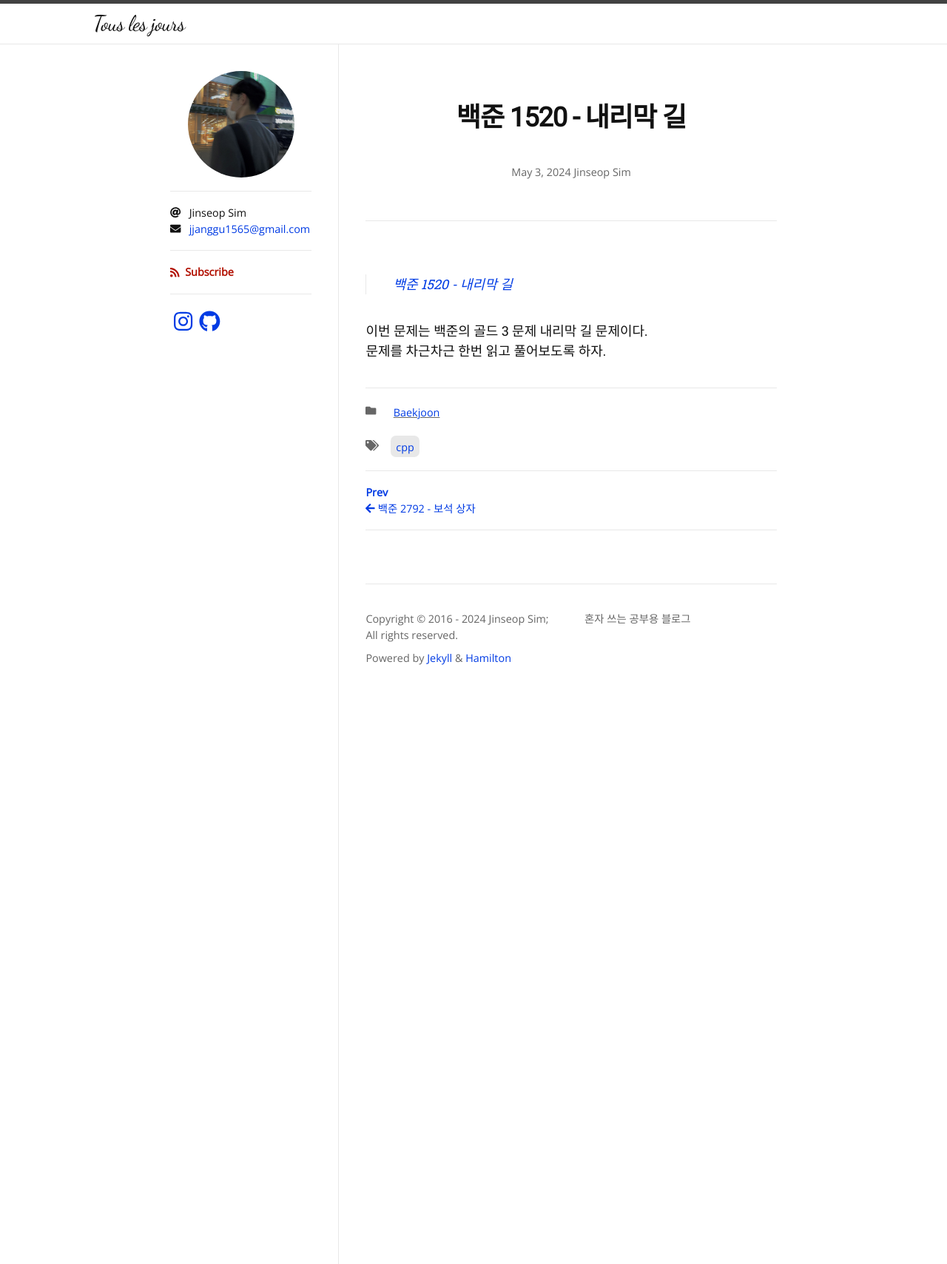
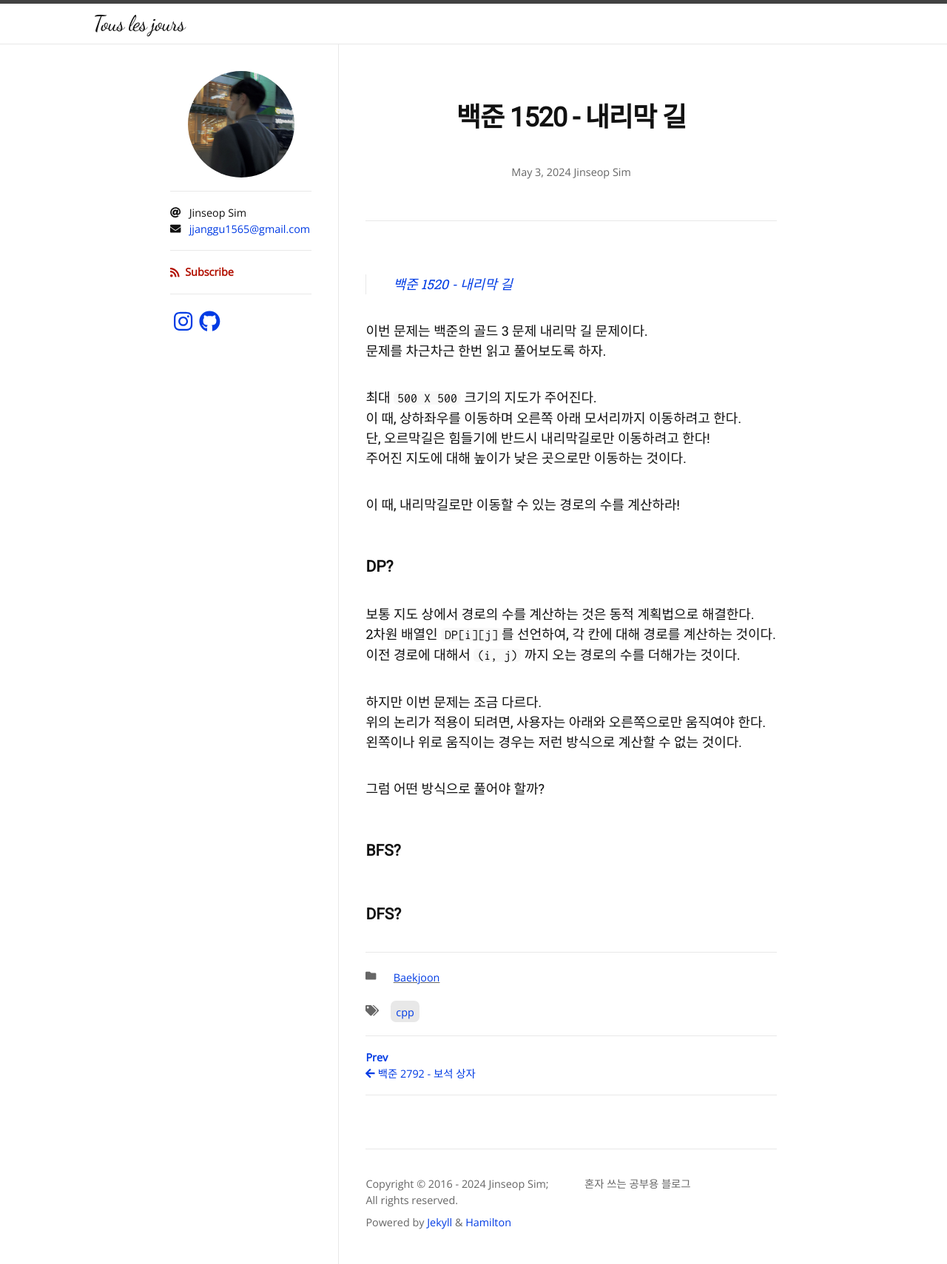
Before and after one commit to Jinseop-Sim/Jinseop-Sim.github.io, a Jekyll site: the page built from _posts/2024-05-03-bj-1520.md, in a window 1280 px wide. Shown: the whole page at 74% size. Built offline with Jekyll 4.4.1, drawn with Linux system fonts in a browser that asks for light colours; nearby versions of some CDN libraries; some web fonts are replaced; comment, search, counter and statistics services are not loaded.

Commit message:
글 수정

````diff
--- a/_posts/2024-05-03-bj-1520.md
+++ b/_posts/2024-05-03-bj-1520.md
@@ -10,3 +10,25 @@ author:
 
 이번 문제는 백준의 골드 3 문제 내리막 길 문제이다.
 문제를 차근차근 한번 읽고 풀어보도록 하자.
+
+최대 ```500 X 500``` 크기의 지도가 주어진다.
+이 때, 상하좌우를 이동하며 오른쪽 아래 모서리까지 이동하려고 한다.
+단, 오르막길은 힘들기에 반드시 내리막길로만 이동하려고 한다!
+주어진 지도에 대해 높이가 낮은 곳으로만 이동하는 것이다.
+
+이 때, 내리막길로만 이동할 수 있는 경로의 수를 계산하라!
+
+### DP?
+보통 지도 상에서 경로의 수를 계산하는 것은 동적 계획법으로 해결한다.
+2차원 배열인 ```DP[i][j]```를 선언하여, 각 칸에 대해 경로를 계산하는 것이다.
+이전 경로에 대해서 ```(i, j)``` 까지 오는 경로의 수를 더해가는 것이다.
+
+하지만 이번 문제는 조금 다르다.
+위의 논리가 적용이 되려면, 사용자는 아래와 오른쪽으로만 움직여야 한다.
+왼쪽이나 위로 움직이는 경우는 저런 방식으로 계산할 수 없는 것이다.
+
+그럼 어떤 방식으로 풀어야 할까?
+
+### BFS?
+
+### DFS?
````
